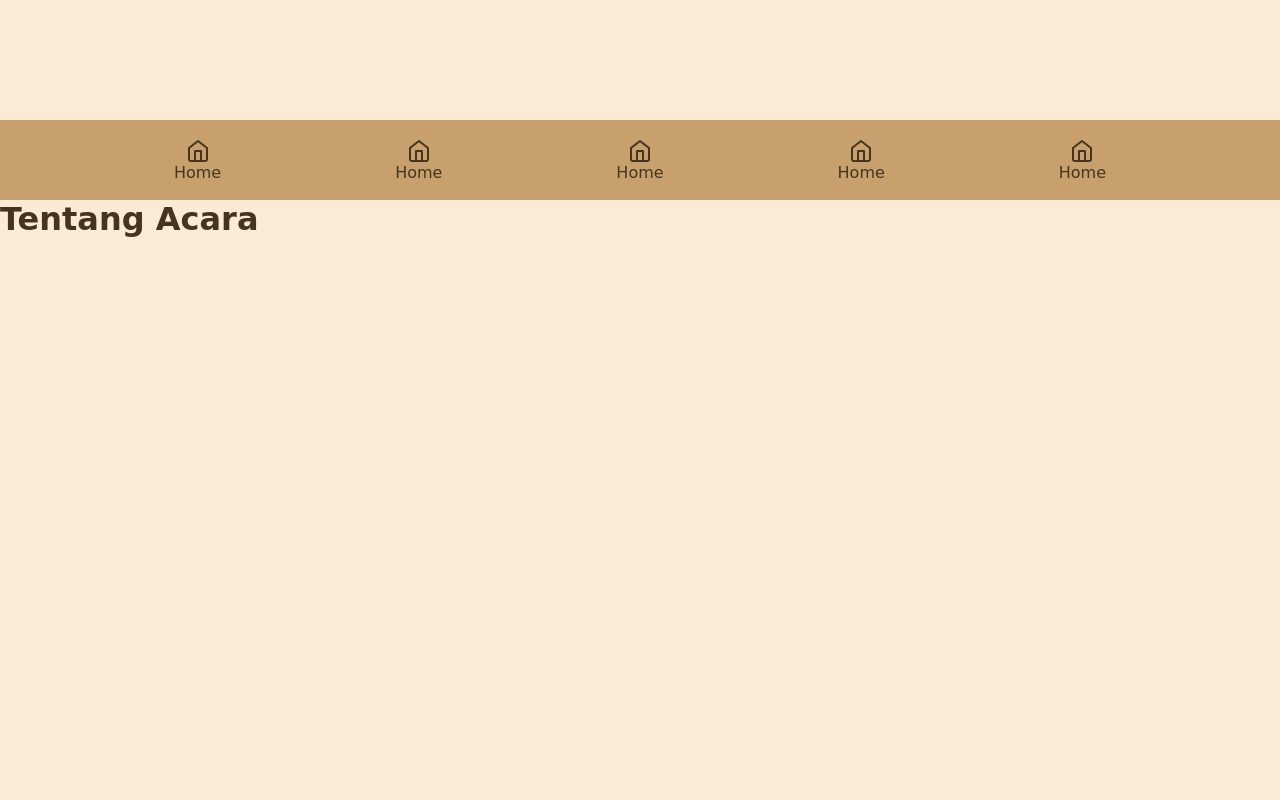
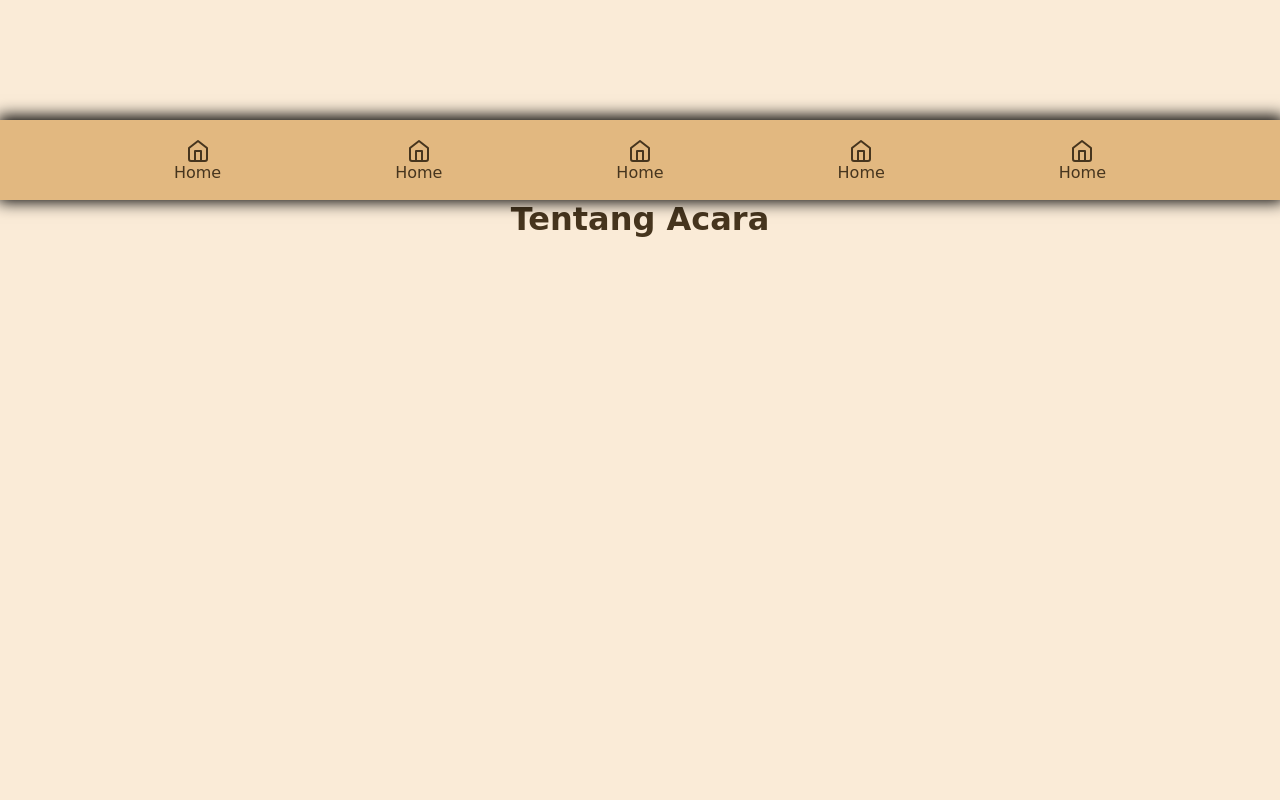
Before and after one commit to lngnyntk/dramaarena, a plain HTML site: page index.html in a window 1280 px wide. Shown: the part 600-1400 px from the top of the page. Drawn offline with nearby package versions, Linux system fonts and the light colour scheme.

Commit message:
terakhir hari ini

```diff
--- a/style.css
+++ b/style.css
@@ -1,6 +1,6 @@
 :root {
     --background: antiquewhite;
-    --button: rgb(199, 160, 110);
+    --button: rgb(226, 184, 128);
     --text: rgb(70, 53, 30);
 }
 
@@ -41,7 +41,7 @@
         transform: TranslateX(250px);
     }
     100% {
-        transform: TranslateX(0px)
+        transform: TranslateX(0px);
     }
 }
 
@@ -51,12 +51,18 @@
     }
 
     50% {
-        opacity: 0.5;
+        opacity: 0;
     }
 
     100% {
         opacity: 1;
     }
+}
+
+#about {
+    display: flex;
+    align-items: start;
+    justify-content: center;
 }
 
 .navbar {
@@ -67,6 +73,7 @@
     justify-content: space-evenly;
     position: sticky;
     bottom: 0px;
+    box-shadow: 1px -1px 15px 3px #000000;
 }
 
 a {
```
